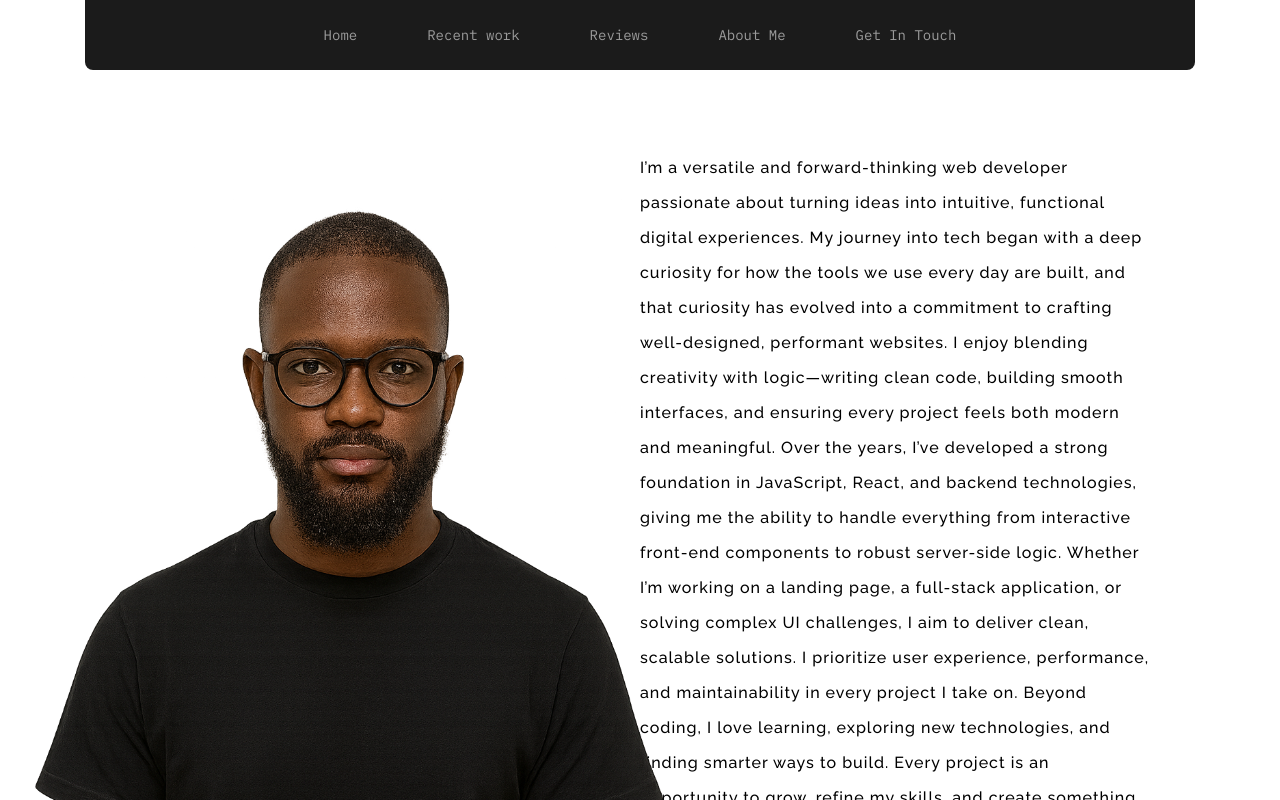
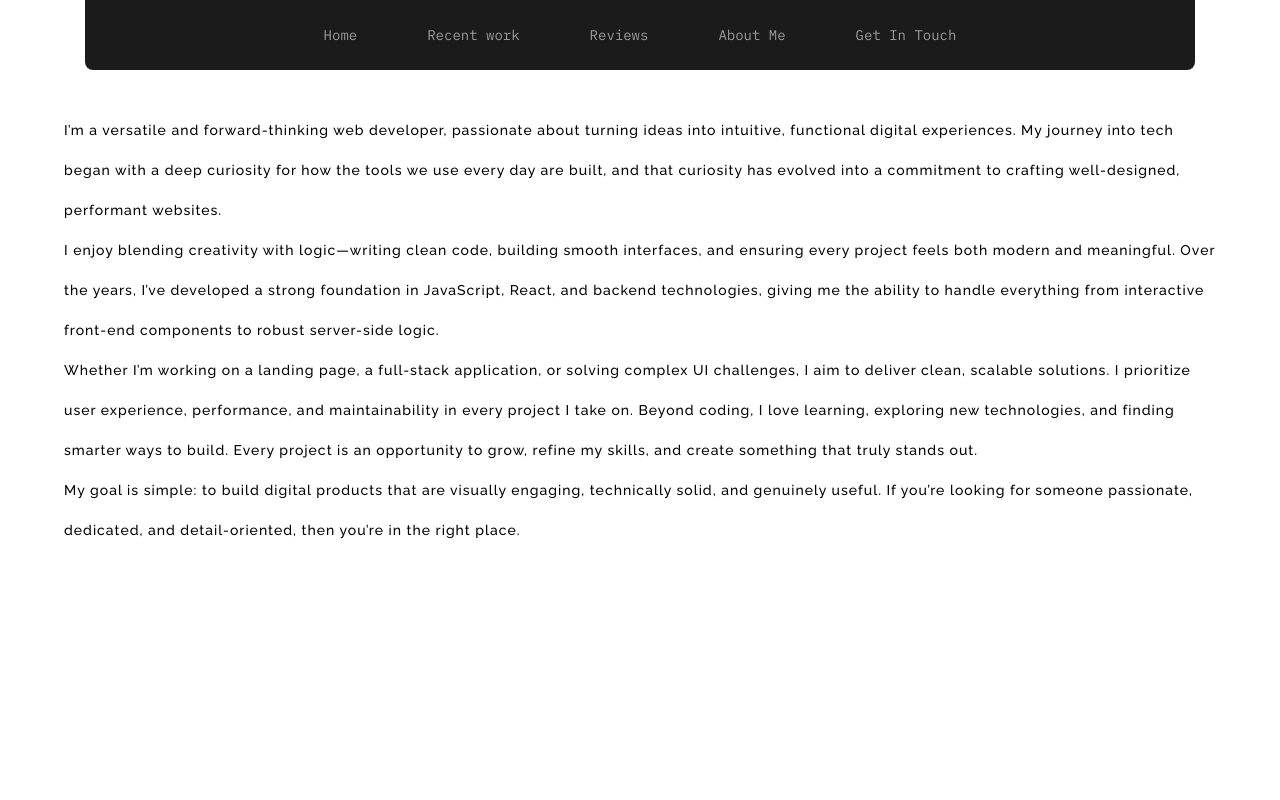
Before and after one commit to Ghostdpariah/My-Portfolio-Project, a React (Vite) app: page /AboutMe in a window 1280 px wide. Shown: the top 800 px of the page. Built offline with nearby package versions, Linux system fonts and the light colour scheme.

Commit message:
second commit

```diff
--- a/src/AboutMe.css
+++ b/src/AboutMe.css
@@ -9,7 +9,7 @@
 
 .about-me img {
   position: absolute;
-  bottom: 0;
+  bottom: -10%;
   width: 700px;
   height: auto;
 }
@@ -51,3 +51,55 @@
     padding-top: 20px;
   }
 }
+
+@media (min-width: 577px) and (max-width: 911px) {
+  .about-me img {
+    display: none;
+  }
+  .about-me h1 {
+    display: block;
+
+    text-align: center;
+    padding-top: 10px;
+  }
+  .about-me p {
+    font-family: "Raleway";
+    width: 90%;
+    font-size: 14px;
+    line-height: 35px;
+    margin: auto;
+    padding-top: 20px;
+  }
+}
+
+@media (min-width: 912px) and (max-width: 1200px) {
+  .about-me img {
+    display: none;
+  }
+  .about-me h1 {
+    display: block;
+    font-size: 24px;
+    text-align: center;
+    padding-top: 10px;
+  }
+  .about-me p {
+    font-size: 14px;
+    line-height: 40px;
+    margin: auto;
+    padding-top: 10px;
+  }
+}
+
+@media (min-width: 1201px) and (max-width: 1400px) {
+  .about-me img {
+    display: none;
+  }
+  .about-me p {
+    width: 90%;
+    font-size: 14px;
+    line-height: 40px;
+    margin: auto;
+    padding-top: 40px;
+    text-align: left;
+  }
+}
--- a/src/AboutMe.jsx
+++ b/src/AboutMe.jsx
@@ -15,27 +15,29 @@ export default function AboutMe() {
           <div className="about-item">
             <h1>About Me</h1>
             <p>
-              I’m a versatile and forward-thinking web developer passionate
+              I’m a versatile and forward-thinking web developer, passionate
               about turning ideas into intuitive, functional digital
               experiences. My journey into tech began with a deep curiosity for
               how the tools we use every day are built, and that curiosity has
               evolved into a commitment to crafting well-designed, performant
-              websites. I enjoy blending creativity with logic—writing clean
-              code, building smooth interfaces, and ensuring every project feels
-              both modern and meaningful. Over the years, I’ve developed a
+              websites. <br />I enjoy blending creativity with logic—writing
+              clean code, building smooth interfaces, and ensuring every project
+              feels both modern and meaningful. Over the years, I’ve developed a
               strong foundation in JavaScript, React, and backend technologies,
               giving me the ability to handle everything from interactive
-              front-end components to robust server-side logic. Whether I’m
-              working on a landing page, a full-stack application, or solving
-              complex UI challenges, I aim to deliver clean, scalable solutions.
-              I prioritize user experience, performance, and maintainability in
-              every project I take on. Beyond coding, I love learning, exploring
-              new technologies, and finding smarter ways to build. Every project
-              is an opportunity to grow, refine my skills, and create something
-              that truly stands out. My goal is simple: to build digital
-              products that are visually engaging, technically solid, and
-              genuinely useful. If you’re looking for someone passionate,
-              dedicated, and detail-oriented, then you’re in the right place.
+              front-end components to robust server-side logic.
+              <br /> Whether I’m working on a landing page, a full-stack
+              application, or solving complex UI challenges, I aim to deliver
+              clean, scalable solutions. I prioritize user experience,
+              performance, and maintainability in every project I take on.
+              Beyond coding, I love learning, exploring new technologies, and
+              finding smarter ways to build. Every project is an opportunity to
+              grow, refine my skills, and create something that truly stands
+              out. <br />
+              My goal is simple: to build digital products that are visually
+              engaging, technically solid, and genuinely useful. If you’re
+              looking for someone passionate, dedicated, and detail-oriented,
+              then you’re in the right place.
             </p>
           </div>
         </div>
--- a/src/App.css
+++ b/src/App.css
@@ -3,85 +3,3 @@
 /* testimonial */
 
 /* Get in Touuch */
-.form-container {
-  background-color: #080808;
-  padding: 1px;
-  height: 100vh;
-}
-
-.form-container h1 {
-  font-size: 34px;
-  font-family: "Raleway";
-  color: #ffffff;
-  text-align: center;
-  font-weight: 800;
-  margin-top: 7%;
-}
-.form-container p {
-  color: #757575;
-  margin: auto;
-  text-align: center;
-  font-family: "IBM Plex Mono";
-  font-size: 14px;
-  font-weight: 400;
-  letter-spacing: 1%;
-  width: 40%;
-  padding-bottom: 20px;
-}
-
-.form-container label {
-  display: block;
-  color: #ffffff;
-  text-align: left;
-  line-height: 100%;
-  font-size: 12px;
-  font-family: "IBM Plex Mono";
-  font-weight: 600;
-  width: 326px;
-  margin: auto;
-  padding-top: 30px;
-}
-
-.form-container input {
-  display: block;
-  margin: auto;
-  border: 1px;
-  width: 326px;
-  height: 36px;
-  margin-top: 0.5%;
-}
-
-.message input {
-  height: 120px;
-  margin-bottom: 30px;
-}
-
-.submit-button button {
-  width: 350px;
-  height: 50px;
-  border: 1px;
-  border-color: #62ba1b;
-  background-color: #3f8e00;
-  border-radius: 4px;
-  display: block;
-  margin: auto;
-}
-
-.submit-button button span {
-  color: #ffffff;
-  font-family: "IBM Plex Mono";
-  font-size: 14px;
-  line-height: 100%;
-  font-weight: 700;
-}
-.return-button button {
-  height: 40px;
-  width: 39.89px;
-  border-radius: 50%;
-  border-color: #9c9c9c;
-  cursor: pointer;
-  background-color: #080808;
-  position: absolute;
-  top: 10%;
-  left: 5%;
-}
--- /dev/null
+++ b/src/GetInTouch.css
@@ -0,0 +1,90 @@
+.form-container {
+  background-color: #080808;
+  padding: 1px;
+  height: 100vh;
+}
+
+.form-container h1 {
+  font-size: 34px;
+  font-family: "Raleway";
+  color: #ffffff;
+  text-align: center;
+  font-weight: 800;
+  margin-top: 7%;
+}
+.form-container p {
+  color: #757575;
+  margin: auto;
+  text-align: center;
+  font-family: "IBM Plex Mono";
+  font-size: 14px;
+  font-weight: 400;
+  letter-spacing: 1%;
+  width: 40%;
+  padding-bottom: 20px;
+}
+
+.form-container label {
+  display: block;
+  color: #ffffff;
+  text-align: left;
+  line-height: 100%;
+  font-size: 12px;
+  font-family: "IBM Plex Mono";
+  font-weight: 600;
+  width: 326px;
+  margin: auto;
+  padding-top: 30px;
+}
+
+.form-container input {
+  display: block;
+  margin: auto;
+  border: 1px;
+  width: 326px;
+  height: 36px;
+  margin-top: 0.5%;
+}
+
+.message input {
+  height: 120px;
+  margin-bottom: 30px;
+}
+
+.submit-button button {
+  width: 350px;
+  height: 50px;
+  border: 1px;
+  border-color: #62ba1b;
+  background-color: #3f8e00;
+  border-radius: 4px;
+  display: block;
+  margin: auto;
+}
+
+.submit-button button span {
+  color: #ffffff;
+  font-family: "IBM Plex Mono";
+  font-size: 14px;
+  line-height: 100%;
+  font-weight: 700;
+}
+.return-button button {
+  height: 40px;
+  width: 39.89px;
+  border-radius: 50%;
+  border-color: #9c9c9c;
+  cursor: pointer;
+  background-color: #080808;
+  position: absolute;
+  top: 10%;
+  left: 5%;
+}
+
+/* Media Query */
+@media (max-width: 599px) {
+  .form-container p {
+    font-size: 12px;
+    width: 60%;
+  }
+}
--- a/src/GetInTouch.jsx
+++ b/src/GetInTouch.jsx
@@ -1,32 +1,41 @@
+import "./GetInTouch.css";
 import { useState } from "react";
 import { Link } from "react-router-dom";
 import arrowLeft from "./assets/arrowLeft.png";
 
 export default function GetInTouch() {
-  const [formData, setFormData] = useState({
-    Email: "",
-    Mobile: "",
-    Message: "",
-  });
+  const [userEmail, setUserEmail] = useState("");
+  const [userMobile, setUserMobile] = useState("");
+  const [userMessage, setUserMessage] = useState("");
 
-  const [isSubmitted, setSubmitted] = useState(false);
+  function handleEmailInput(e) {
+    setUserEmail(e.target.value);
+  }
 
-  const handleChange = (e) => {
-    const { name, value } = e.target;
-    setFormData((prevState) => ({
-      ...prevState,
-      [name]: value,
-    }));
-  };
+  function handleMobileInput(e) {
+    setUserMobile(e.target.value);
+  }
+  function handleMessageInput(e) {
+    setUserMessage(e.target.value);
+  }
+  // const [isSubmitted, setSubmitted] = useState(false);
 
-  const handleSubmit = (e) => {
-    e.preventDefault();
+  // const handleChange = (e) => {
+  //   const { name, value } = e.target;
+  //   setFormData((prevState) => ({
+  //     ...prevState,
+  //     [name]: value,
+  //   }));
+  // };
 
-    console.log("Submitted:", formData);
-    setSubmitted(true);
+  // const handleSubmit = (e) => {
+  //   e.preventDefault();
 
-    // You can send data to backend here
-  };
+  //   console.log("Submitted:", formData);
+  //   setSubmitted(true);
+
+  // You can send data to backend here
+  // };
 
   return (
     <div className="form-container">
@@ -37,35 +46,30 @@ export default function GetInTouch() {
         experiences
       </p>
 
-      <form onSubmit={handleSubmit}>
-        <label>Email</label>
+      <form>
+        <label htmlFor="email"> Email</label>
         <div>
           <input
-            type="text"
+            type="email"
             name="Email"
-            value={formData.Email}
-            onChange={handleChange}
+            placeholder="Input email"
+            onChange={handleEmailInput}
           />
         </div>
 
         <label>Mobile</label>
         <div>
           <input
-            type="text"
+            type="tel"
             name="Mobile"
-            value={formData.Mobile}
-            onChange={handleChange}
+            placeholder="Input mobile number"
+            onChange={handleMobileInput}
           />
         </div>
 
         <label>Message</label>
         <div className="message">
-          <input
-            type="text"
-            name="Message"
-            value={formData.Message}
-            onChange={handleChange}
-          />
+          <input type="text" name="Message" onChange={handleMessageInput} />
         </div>
         <div className="submit-button">
           <button type="submit">
@@ -75,7 +79,7 @@ export default function GetInTouch() {
       </form>
       <div className="return-button">
         <Link to="/">
-          <button class>
+          <button>
             <img src={arrowLeft} alt="Go home" />
           </button>
         </Link>
```
